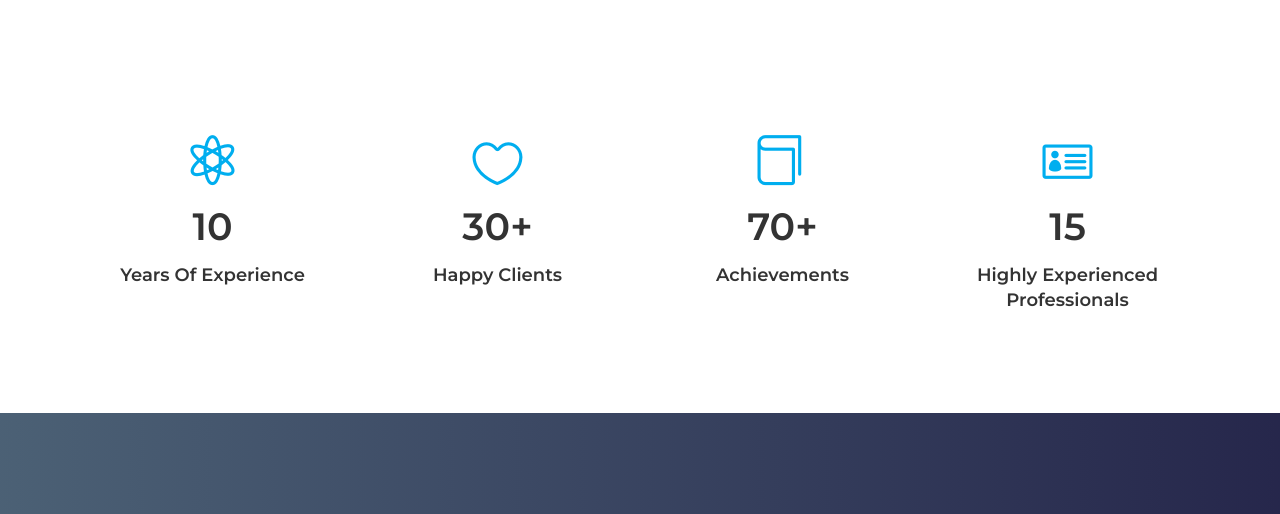
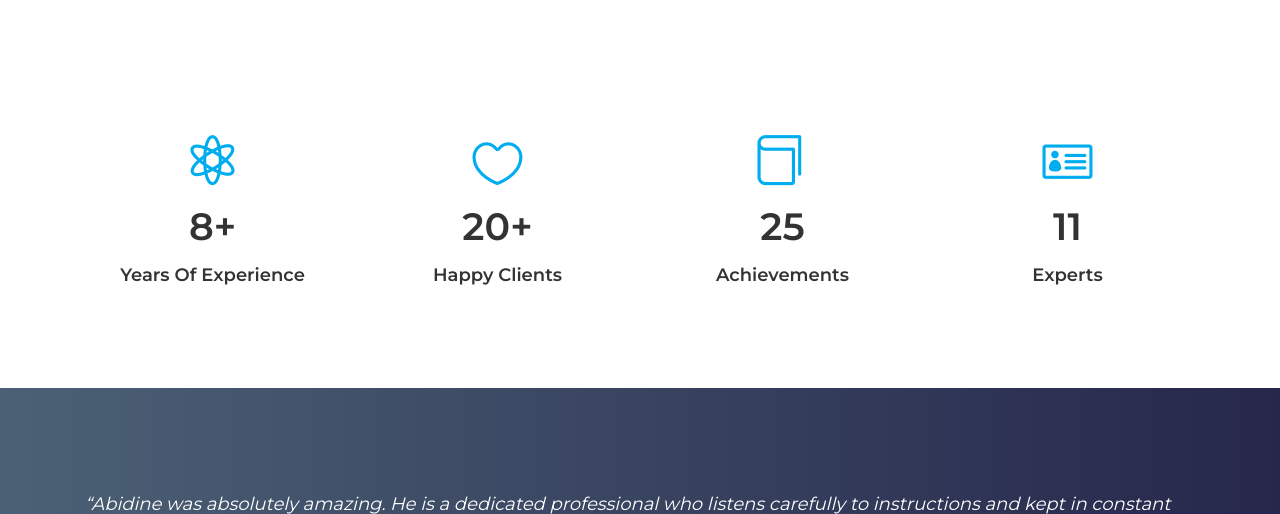
Before and after one commit to khbabah/BEIT, a Django app: page /about.html in a window 1280 px wide. Shown: the part 1920-2434 px from the top of the page. Run offline with Django 3.2, Linux system fonts and the light colour scheme; some libraries are stand-ins or nearby versions.

Commit message:
minor stuff

```diff
--- a/dentist/settings.py
+++ b/dentist/settings.py
@@ -74,6 +74,10 @@ DATABASES = {
     }
 }
 
+import dj_database_url
+
+db_from_env =dj_database_url.config()
+DATABASES['default'].update(db_from_env)
 
 # Password validation
 # https://docs.djangoproject.com/en/3.1/ref/settings/#auth-password-validators
--- a/website/templates/about.html
+++ b/website/templates/about.html
@@ -6,7 +6,7 @@
 {% block content %}
 
   <!-- ***** Breadcrumb Area Start ***** -->
-  <div class="breadcumb-area bg-img bg-gradient-overlay" style="background-image: url({% static 'website/img/bg-img/12.jpg' %});">
+  <div class="breadcumb-area bg-img bg-gradient-overlay" style="background-image: url({% static 'website/img/bg-img/12.png' %});">
     <div class="container h-100">
       <div class="row h-100 align-items-center">
         <div class="col-12">
@@ -148,7 +148,7 @@
                 <!-- Single Dentist Area -->
         <div class="col-12 col-sm-6 col-md-4">
           <div class="single-dentist-area mb-100">
-            <img src="{% static 'website/img/bg-img/khaled.jpg' %}" alt="">
+            <img src="{% static 'website/img/bg-img/khaled.JPG' %}" alt="">
             <!-- Dentist Content -->
             <div class="dentist-content">
               <!-- Social Info -->
@@ -220,7 +220,7 @@
         <div class="col-12 col-sm-6 col-lg-3">
           <div class="single-cta text-center mt-50 mb-100">
             <i class="icon_genius"></i>
-            <h2><span class="counter">10</span></h2>
+            <h2><span class="counter">8</span>+</h2>
             <h5>Years Of Experience</h5>
           </div>
         </div>
@@ -229,7 +229,7 @@
         <div class="col-12 col-sm-6 col-lg-3">
           <div class="single-cta text-center mt-50 mb-100">
             <i class="icon_heart_alt"></i>
-            <h2><span class="counter">30</span>+</h2>
+            <h2><span class="counter">20</span>+</h2>
             <h5>Happy Clients</h5>
           </div>
         </div>
@@ -238,7 +238,7 @@
         <div class="col-12 col-sm-6 col-lg-3">
           <div class="single-cta text-center mt-50 mb-100">
             <i class="icon_book_alt"></i>
-            <h2><span class="counter">70</span>+</h2>
+            <h2><span class="counter">25</span></h2>
             <h5>Achievements</h5>
           </div>
         </div>
@@ -247,8 +247,8 @@
         <div class="col-12 col-sm-6 col-lg-3">
           <div class="single-cta text-center mt-50 mb-100">
             <i class="icon_id"></i>
-            <h2><span class="counter">15</span></h2>
-            <h5>Highly Experienced Professionals</h5>
+            <h2><span class="counter">11</span></h2>
+            <h5>Experts</h5>
           </div>
         </div>
       </div>
@@ -257,7 +257,7 @@
   <!-- Cool Facts Area End -->
 
 <!-- ***** Testimonials Area Start ***** -->
-  <section class="testimonials-area section-padding-100 bg-img bg-gradient-overlay jarallax clearfix" style="background-image: url('{% static 'website/img/bg-img/7.jpg' %}');">
+  <section class="testimonials-area section-padding-100 bg-img bg-gradient-overlay jarallax clearfix" style="background-image: url('{% static 'website/img/bg-img/7.png' %}');">
     <div class="container">
       <div class="row">
         <div class="col-12">
```
Also changed, not shown: website/templates/home.html (+5 -5 lines), db.sqlite3 (added).
